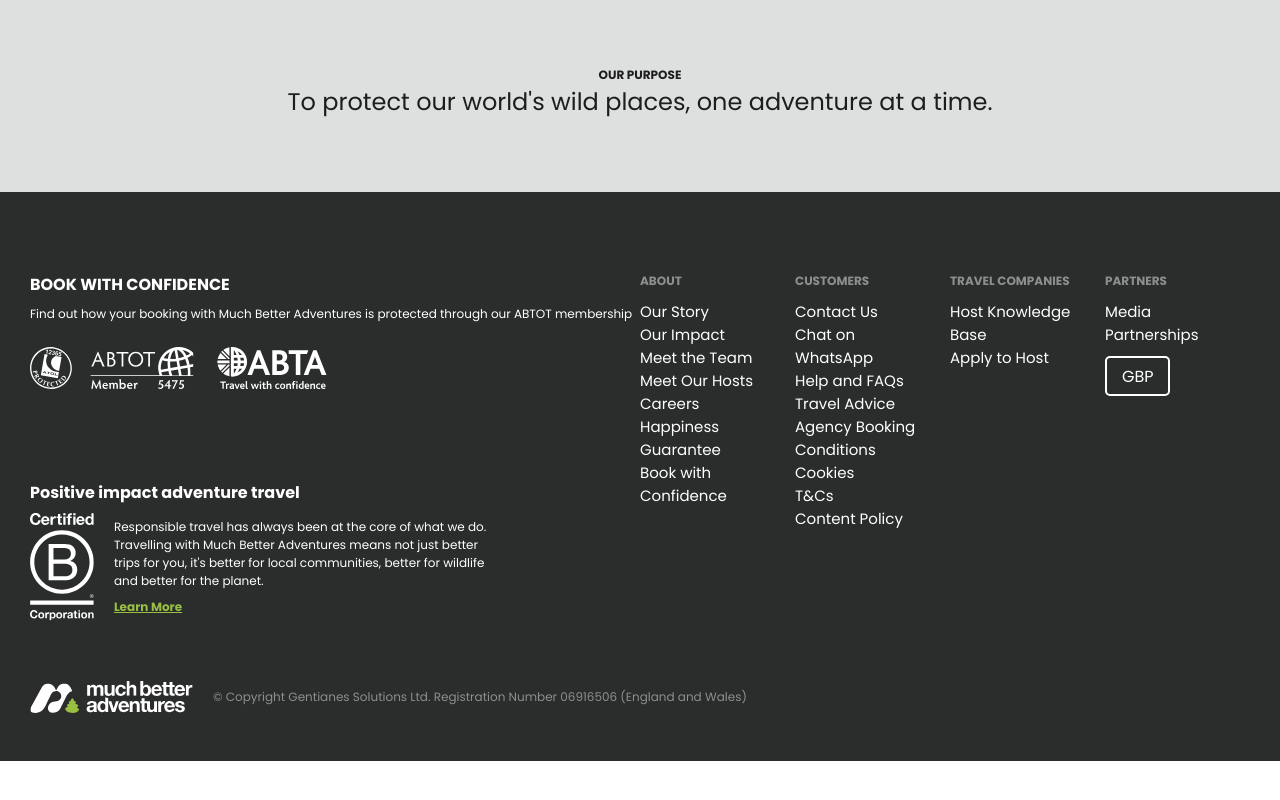
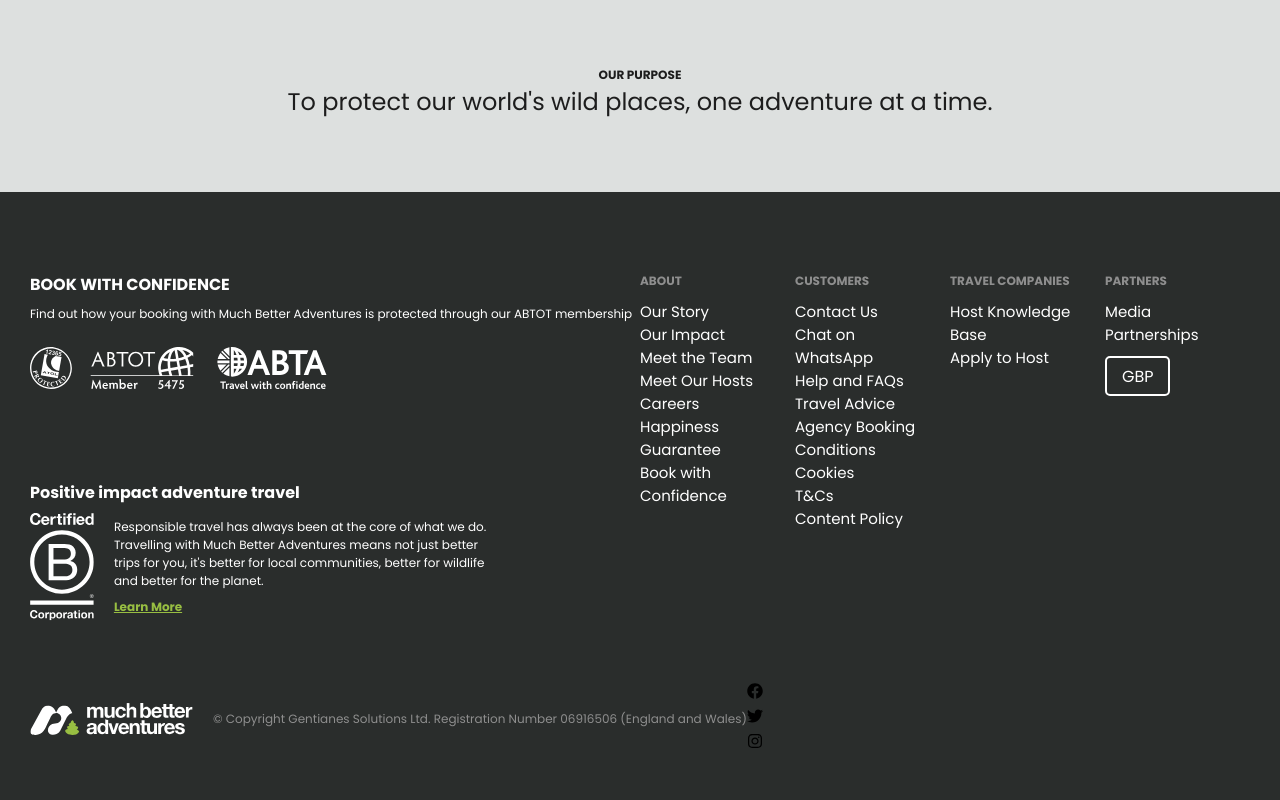
Before and after one commit to TonyStark-19/react-ui-practice, a React (Create React App) app: page / in a window 1280 px wide. Shown: the part 3781-4581 px from the top of the page. Before the commit the page ends 4542 px from the top, so only its background shows below. Built offline with nearby package versions, Linux system fonts and the light colour scheme.

Commit message:
Finalized layout

```diff
--- a/src/App.js
+++ b/src/App.js
@@ -4,7 +4,7 @@
 // react icons
 import { FiMenu } from "react-icons/fi";
 import { IoIosGlobe, IoIosStar } from "react-icons/io";
-import { FaRegUser, FaSearch, FaStar } from "react-icons/fa";
+import { FaRegUser, FaSearch, FaStar, FaFacebook, FaTwitter, FaInstagram } from "react-icons/fa";
 import { LuMountainSnow } from "react-icons/lu";
 
 // main page
@@ -292,7 +292,8 @@
 
       <div className='rating-content'>
         <h2>Tried & trusted</h2>
-        <p>Much Better Adventures is rated <strong>'Excellent'</strong> on Trustpilot with over 1000 verified trip reviews averaging 4.8/5.</p>
+        <p>Much Better Adventures is rated <strong>'Excellent'</strong> on Trustpilot with
+          over 1000 verified trip reviews averaging 4.8/5.</p>
         <button className='rating-btn'>See our Trustpilot Reviews</button>
       </div>
 
@@ -870,7 +871,11 @@
             Registration Number 06916506 (England and Wales)</p>
         </div>
 
-        <div className='footer-div4-2'></div>
+        <div className='footer-div4-2'>
+          <div className='footer-div4-2-icon'><FaFacebook className='div4-2-icon' /></div>
+          <div className='footer-div4-2-icon'><FaTwitter className='div4-2-icon' /></div>
+          <div className='footer-div4-2-icon'><FaInstagram className='div4-2-icon' /></div>
+        </div>
       </div>
 
     </div>
```
